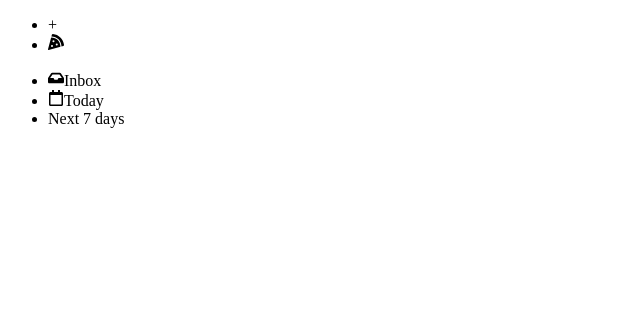
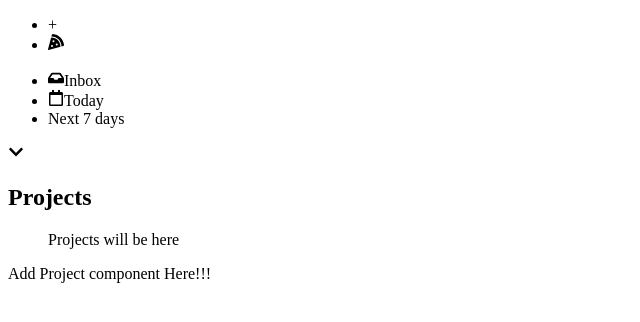
Before and after one commit to TanayKapoor/ToDo-App, a React (Create React App) app: page / in a window 1280 px wide. Shown: the part 312-634 px from the top of the page, without its empty margins (0-640 px from the left). Built offline with nearby package versions, Linux system fonts and the light colour scheme.

Commit message:
Modified sidebar

```diff
--- a/src/components/layout/Sidebar.js
+++ b/src/components/layout/Sidebar.js
@@ -23,5 +23,12 @@ export const Sidebar = () => (
       </li>
       <li>Next 7 days</li>
     </ul>
+
+    <div className="sidebar__middle">
+      <span><FaChevronDown /></span>
+      <h2>Projects</h2>
+    </div>
+    <ul className="sidebar__project">Projects will be here</ul>
+    Add Project component Here!!!
   </div>
 );
```
